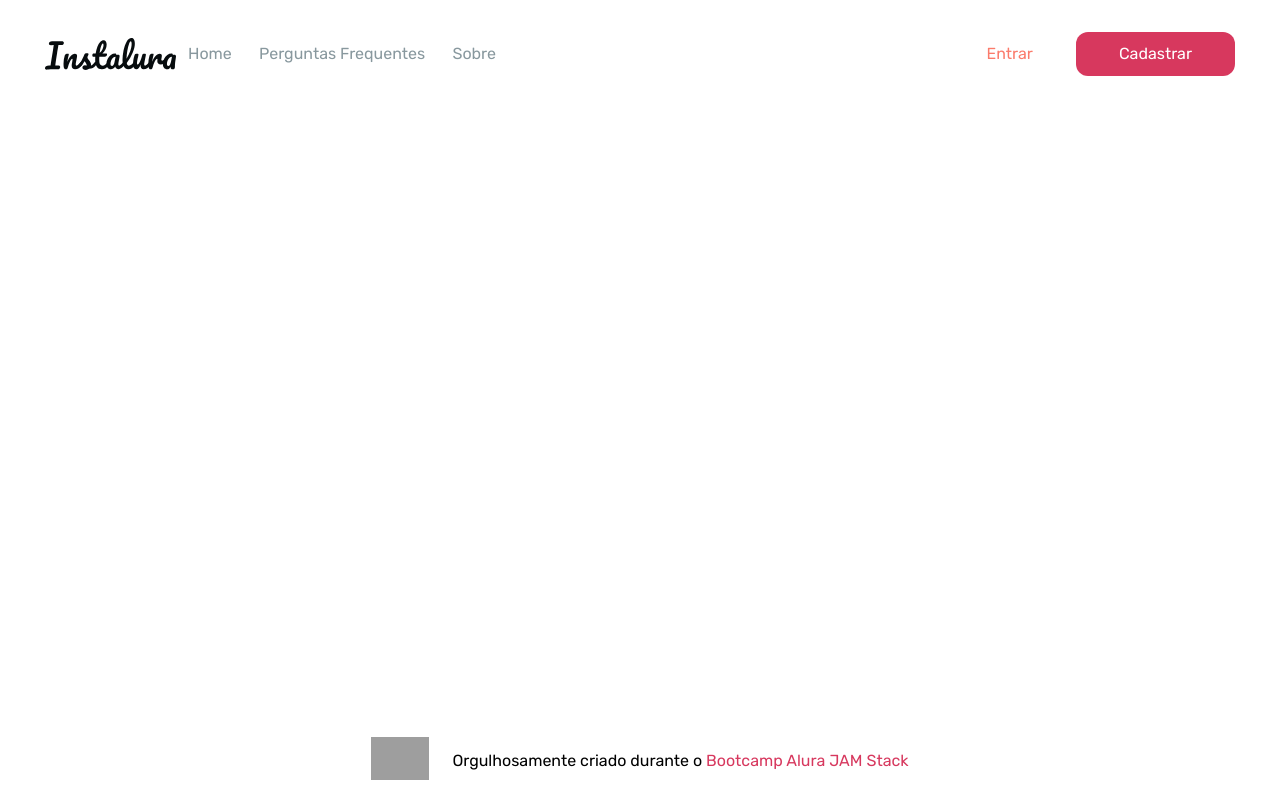
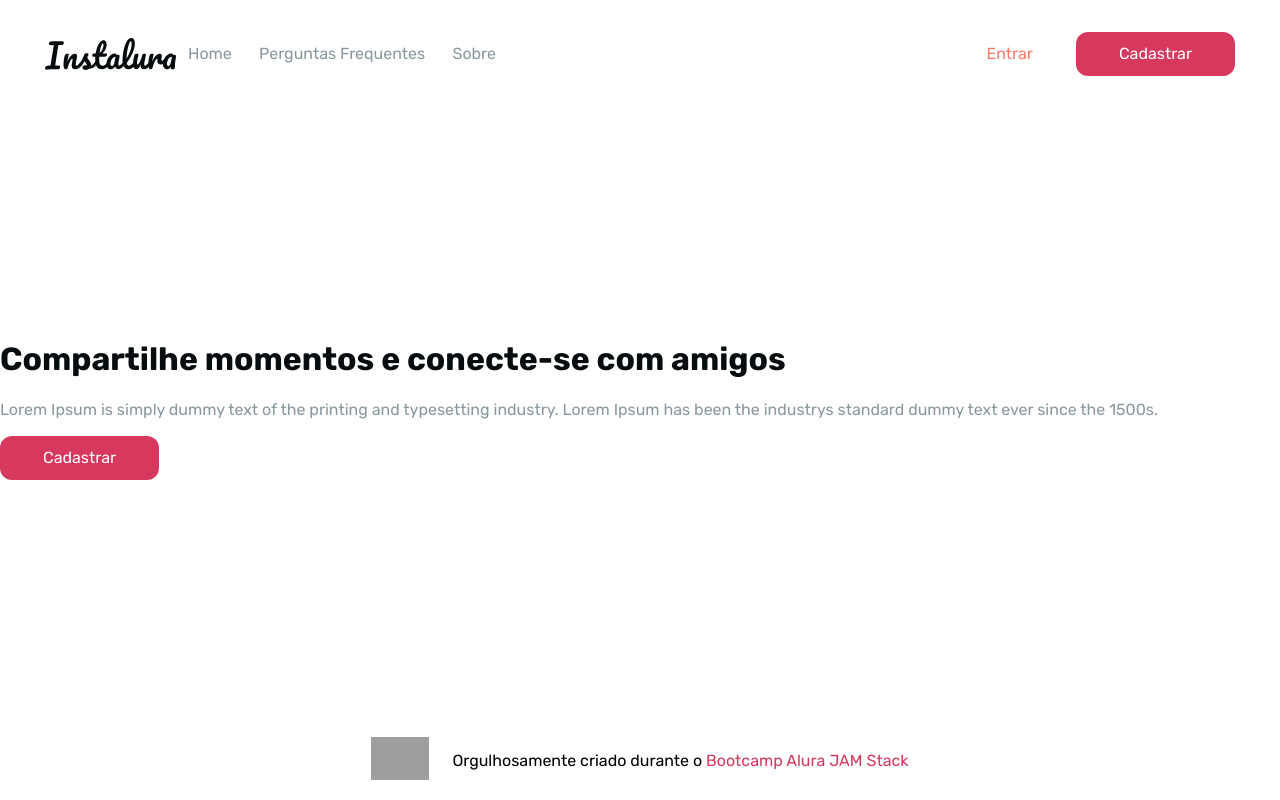
Before and after one commit to rodrigoachilles/instalura, a Next.js app: page / in a window 1280 px wide. Built offline with nearby package versions, Linux system fonts and the light colour scheme; grey boxes are pictures that could not be loaded.

Commit message:
final da aula 08

```diff
--- a/src/components/commons/Button/index.js
+++ b/src/components/commons/Button/index.js
@@ -2,6 +2,7 @@
 import styled, { css } from "styled-components";
 import { TextStyleVariants } from '../../../theme/foundation/Text';
 import { breakpointsMedia } from '../../../theme/utils/breakpointsMedia';
+import { propToStyle } from '../../../theme/utils/propToStyle';
 
 
 const ButtonGhost = css`
@@ -32,6 +33,9 @@
     `,
   })}
 
+  ${propToStyle('margin')}
+  ${propToStyle('display')}
+
   transition: opacity ${({ theme }) => theme.transition};
   border-radius: ${({ theme }) => theme.borderRadius};
   ${({ ghost }) => (ghost ? ButtonGhost : ButtonDefault)}
--- a/src/pages/index.js
+++ b/src/pages/index.js
@@ -1,6 +1,9 @@
 import React from 'react';
+import { Button } from "../components/commons/Button";
 import Footer from '../components/commons/Footer';
 import Menu from "../components/commons/Menu";
+import { Text } from '../theme/foundation/Text';
+
 
 export default function Home() {
   return (
@@ -12,6 +15,44 @@
       justifyContent: 'space-between',
     }}>
       <Menu />
+
+      <div>
+        <Text
+          variant="title"
+          tag="h1"
+          color="tertiary.main"
+          textAlign={{
+            xs: 'center',
+            md: 'left',
+          }}
+        >
+          Compartilhe momentos e conecte-se com amigos
+        </Text>
+        <Text
+          variant="paragraph1"
+          tag="p"
+          color="tertiary.light"
+          textAlign={{
+            xs: 'center',
+            md: 'left',
+          }}
+        >
+          Lorem Ipsum is simply dummy text of the printing and typesetting industry.
+          Lorem Ipsum has been the industrys standard dummy text ever since the 1500s.
+        </Text>
+
+        <Button
+          variant="primary.main"
+          margin={{
+            xs: 'auto',
+            md: 'initial',
+          }}
+          display="block"
+        >
+          Cadastrar
+        </Button>
+      </div>
+
       <Footer />
     </div>)
 }
--- a/src/theme/foundation/Text/index.js
+++ b/src/theme/foundation/Text/index.js
@@ -2,6 +2,9 @@
 import PropTypes from 'prop-types';
 import React from 'react';
 import styled, { css } from 'styled-components';
+import { breakpointsMedia } from '../../../theme/utils/breakpointsMedia';
+import { propToStyle } from '../../../theme/utils/propToStyle';
+
 
 const paragraph1 = css`
   ${({ theme }) => css`
@@ -22,11 +25,29 @@
 export const TextStyleVariants = {
   smallestException,
   paragraph1,
+  title: css`
+  ${({ theme }) => css`
+    font-size: ${theme.typographyVariants.titleXS.fontSize};
+    font-weight: ${theme.typographyVariants.titleXS.fontWeight};
+    line-height: ${theme.typographyVariants.titleXS.lineHeight};
+  `}
+  ${breakpointsMedia({
+    md: css`
+      ${({ theme }) => css`
+        font-size: ${theme.typographyVariants.title.fontSize};
+        font-weight: ${theme.typographyVariants.title.fontWeight};
+        line-height: ${theme.typographyVariants.title.lineHeight};
+      `}
+    `,
+  })}
+`,
 };
 
 const TextBase = styled.span`
   ${({ variant }) => TextStyleVariants[variant]}
   color: ${({ theme, color }) => get(theme, `colors.${color}.color`)};
+
+  ${propToStyle('textAlign')}
 `;
 
 export function Text({
@@ -54,5 +75,5 @@
 Text.propTypes = {
   children: PropTypes.node.isRequired,
   tag: PropTypes.oneOf(['h1', 'h2', 'h3', 'h4', 'h5', 'p', 'li', 'a', 'span']),
-  variant: PropTypes.oneOf(['paragraph1', 'smallestException']),
+  variant: PropTypes.oneOf(['title', 'paragraph1', 'smallestException']),
 };
--- /dev/null
+++ b/src/theme/utils/propToStyle.js
@@ -0,0 +1,34 @@
+import { css } from 'styled-components';
+import { breakpointsMedia } from './breakpointsMedia';
+
+export function propToStyle(propName) {
+  return (props) => {
+    const propValue = props[propName];
+
+    if (typeof propValue === 'object') {
+      return css`
+        ${breakpointsMedia({
+    ...(propValue.xs && {
+      xs: { [propName]: propValue.xs },
+    }),
+    ...(propValue.sm && {
+      sm: { [propName]: propValue.sm },
+    }),
+    ...(propValue.md && {
+      md: { [propName]: propValue.md },
+    }),
+    ...(propValue.lg && {
+      lg: { [propName]: propValue.lg },
+    }),
+    ...(propValue.xl && {
+      xl: { [propName]: propValue.xl },
+    }),
+  })}
+      `;
+    }
+
+    return {
+      [propName]: props[propName],
+    };
+  };
+}
```
